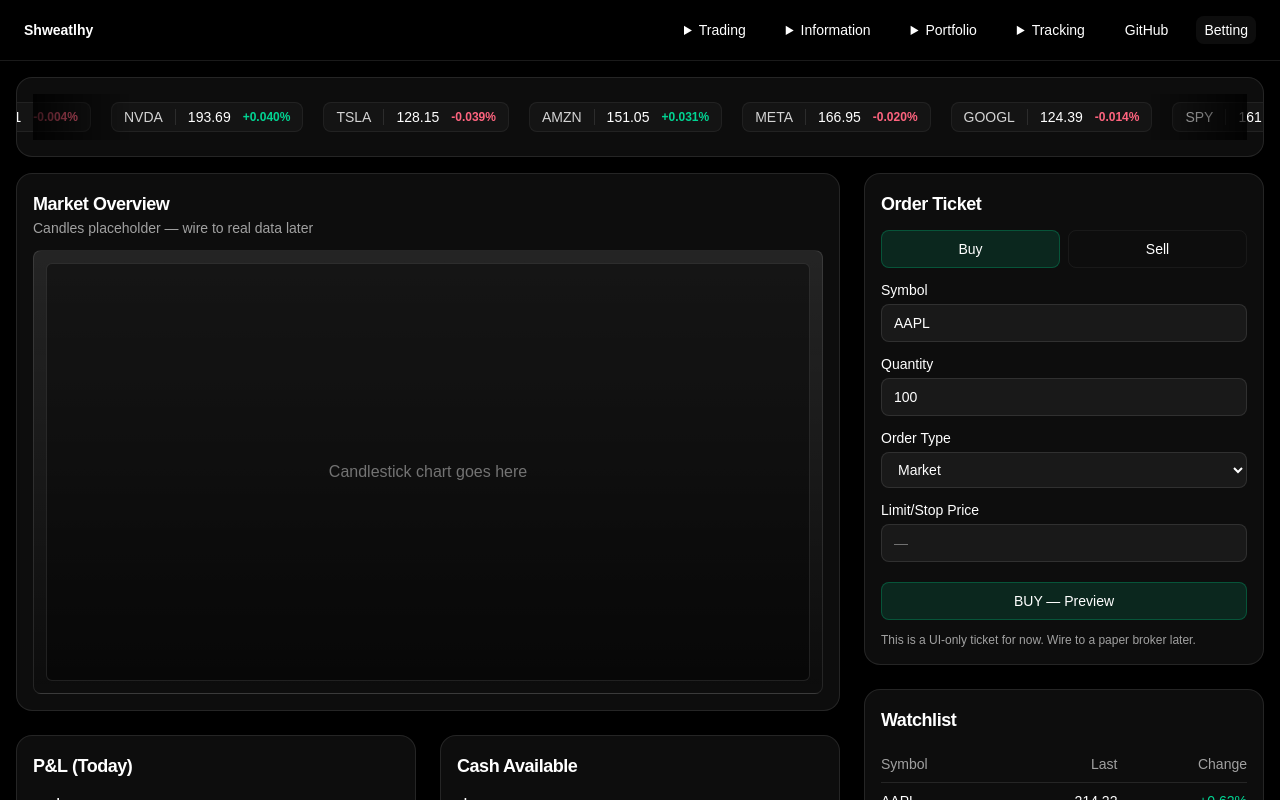
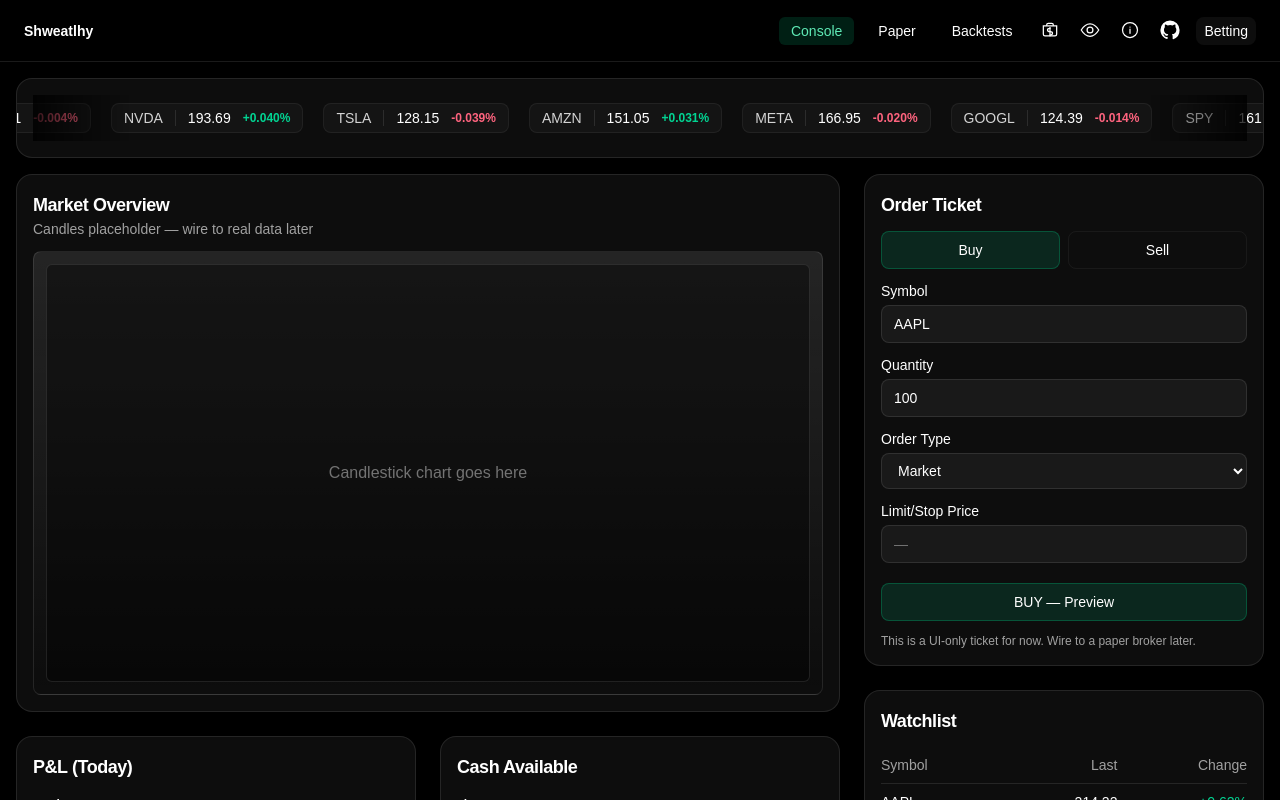
Before and after one commit to imlpstudio/zillionaire, a Next.js app: page / in a window 1280 px wide. Shown: the top 800 px of the page. Built offline with nearby package versions, Linux system fonts and the light colour scheme.

Commit message:
Nav: flatten into icon-first bar; consolidate under Crypto Console (1-2-3)

```diff
--- a/app/layout.tsx
+++ b/app/layout.tsx
@@ -5,9 +5,19 @@ export const metadata = {
   description: "Autonomous paper trading portal",
 };
 
-export default function RootLayout({
-  children,
-}: { children: React.ReactNode }) {
+function Icon({ children, title }: { children: React.ReactNode; title: string }) {
+  return (
+    <span
+      className="inline-flex h-7 w-7 items-center justify-center rounded-md hover:bg-white/10"
+      title={title}
+      aria-label={title}
+    >
+      {children}
+    </span>
+  );
+}
+
+export default function RootLayout({ children }: { children: React.ReactNode }) {
   return (
     <html lang="en">
       <body className="bg-black text-white">
@@ -18,72 +28,73 @@ export default function RootLayout({
               Shweatlhy
             </a>
 
-            {/* Grouped Nav */}
-            <div className="flex items-center gap-4">
-              {/* Trading */}
-              <details className="group relative">
-                <summary className="cursor-pointer rounded-md px-3 py-1 hover:bg-white/5">
-                  Trading
-                </summary>
-                <div className="absolute right-0 z-50 mt-2 min-w-[220px] rounded-lg border border-white/10 bg-black/95 p-2 shadow-xl backdrop-blur">
-                  <a href="/plays" className="block rounded px-3 py-2 hover:bg-white/10">Top Plays</a>
-                  <a href="/paper" className="block rounded px-3 py-2 hover:bg-white/10">Paper</a>
-                  <a href="/algos" className="block rounded px-3 py-2 hover:bg-white/10">Algos</a>
-                  <a href="/backtest" className="block rounded px-3 py-2 hover:bg-white/10">Backtests</a>
-                  <a href="/crypto/console" className="block rounded px-3 py-2 hover:bg-emerald-600/20 text-emerald-300">
-                    Crypto Console (1-2-3)
-                  </a>
-                </div>
-              </details>
+            {/* Flat, icon-first nav */}
+            <div className="flex items-center gap-2 sm:gap-3">
+              {/* Primary flow */}
+              <a
+                href="/crypto/console"
+                className="rounded-md px-3 py-1 bg-emerald-600/20 text-emerald-300 hover:bg-emerald-600/30"
+                title="Crypto Console (1-2-3)"
+              >
+                Console
+              </a>
+              <a href="/paper" className="rounded-md px-3 py-1 hover:bg-white/5" title="Paper">
+                Paper
+              </a>
+              <a href="/backtest" className="rounded-md px-3 py-1 hover:bg-white/5" title="Backtests">
+                Backtests
+              </a>
 
-              {/* Information */}
-              <details className="group relative">
-                <summary className="cursor-pointer rounded-md px-3 py-1 hover:bg-white/5">
-                  Information
-                </summary>
-                <div className="absolute right-0 z-50 mt-2 min-w-[260px] rounded-lg border border-white/10 bg-black/95 p-2 shadow-xl backdrop-blur">
-                  <a href="/evaluation-flow" className="block rounded px-3 py-2 hover:bg-white/10">Evaluation Flow</a>
-                  <a href="/validation-plan" className="block rounded px-3 py-2 hover:bg-white/10">Validation Plan</a>
-                </div>
-              </details>
+              {/* Icons: Portfolio ($), Watchlist (eye), Info (i) */}
+              <a href="/portfolio" className="rounded-md" title="Portfolio">
+                <Icon title="Portfolio ($)">
+                  <svg viewBox="0 0 24 24" fill="none" className="h-5 w-5">
+                    <path d="M4 7h16v10a2 2 0 0 1-2 2H6a2 2 0 0 1-2-2V7Z" stroke="currentColor" strokeWidth="1.5"/>
+                    <path d="M8 7V6a2 2 0 0 1 2-2h4a2 2 0 0 1 2 2v1" stroke="currentColor" strokeWidth="1.5"/>
+                    <path d="M12 10c-2 0-3 .8-3 2s1 2 3 2 3 .8 3 2-1 2-3 2" stroke="currentColor" strokeWidth="1.5" strokeLinecap="round"/>
+                    <path d="M12 9v10" stroke="currentColor" strokeWidth="1.5" strokeLinecap="round"/>
+                  </svg>
+                </Icon>
+              </a>
 
-              {/* Portfolio */}
-              <details className="group relative">
-                <summary className="cursor-pointer rounded-md px-3 py-1 hover:bg-white/5">
-                  Portfolio
-                </summary>
-                <div className="absolute right-0 z-50 mt-2 min-w-[200px] rounded-lg border border-white/10 bg-black/95 p-2 shadow-xl backdrop-blur">
-                  <a href="/portfolio" className="block rounded px-3 py-2 hover:bg-white/10">Positions</a>
-                  <a href="/watchlist" className="block rounded px-3 py-2 hover:bg-white/10">Watchlist</a>
-                </div>
-              </details>
+              <a href="/watchlist" className="rounded-md" title="Watchlist">
+                <Icon title="Watchlist">
+                  <svg viewBox="0 0 24 24" fill="none" className="h-5 w-5">
+                    <path d="M1.5 12s4.5-7.5 10.5-7.5S22.5 12 22.5 12 18 19.5 12 19.5 1.5 12 1.5 12Z" stroke="currentColor" strokeWidth="1.5"/>
+                    <circle cx="12" cy="12" r="3.5" stroke="currentColor" strokeWidth="1.5"/>
+                  </svg>
+                </Icon>
+              </a>
 
-              {/* Tracking */}
-              <details className="group relative">
-                <summary className="cursor-pointer rounded-md px-3 py-1 hover:bg-white/5">
-                  Tracking
-                </summary>
-                <div className="absolute right-0 z-50 mt-2 min-w-[220px] rounded-lg border border-white/10 bg-black/95 p-2 shadow-xl backdrop-blur">
-                  <a href="/metrics" className="block rounded px-3 py-2 hover:bg-white/10">Metrics</a>
-                  <a href="/trades" className="block rounded px-3 py-2 hover:bg-white/10">Trade Log</a>
-                </div>
-              </details>
+              <a href="/evaluation-flow" className="rounded-md" title="Information">
+                <Icon title="Information">
+                  <svg viewBox="0 0 24 24" fill="none" className="h-5 w-5">
+                    <circle cx="12" cy="12" r="9" stroke="currentColor" strokeWidth="1.5"/>
+                    <path d="M12 8.5v.01M12 11v5" stroke="currentColor" strokeWidth="1.5" strokeLinecap="round"/>
+                  </svg>
+                </Icon>
+              </a>
 
-              {/* External */}
+              {/* GitHub icon */}
               <a
                 href="https://github.com/imlpstudio/zillionaire"
                 target="_blank"
                 rel="noopener noreferrer"
-                className="rounded-md px-3 py-1 hover:bg-white/5"
+                className="rounded-md"
+                title="GitHub"
               >
-                GitHub
+                <Icon title="GitHub">
+                  <svg viewBox="0 0 24 24" fill="currentColor" className="h-5 w-5">
+                    <path d="M12 .5A11.5 11.5 0 0 0 .5 12c0 5.08 3.29 9.38 7.86 10.9.58.11.79-.26.79-.58v-2.04c-3.2.7-3.87-1.36-3.87-1.36-.53-1.34-1.3-1.7-1.3-1.7-1.06-.73.08-.71.08-.71 1.17.08 1.78 1.2 1.78 1.2 1.04 1.78 2.73 1.27 3.4.97.11-.75.41-1.27.75-1.56-2.55-.29-5.23-1.28-5.23-5.69 0-1.26.45-2.29 1.2-3.1-.12-.29-.52-1.46.11-3.04 0 0 .98-.31 3.2 1.19a11.1 11.1 0 0 1 5.83 0c2.22-1.5 3.2-1.19 3.2-1.19.63 1.58.23 2.75.11 3.04.75.81 1.2 1.84 1.2 3.1 0 4.42-2.69 5.39-5.25 5.67.42.36.8 1.07.8 2.16v3.2c0 .32.21.69.8.58A11.5 11.5 0 0 0 23.5 12 11.5 11.5 0 0 0 12 .5Z"/>
+                  </svg>
+                </Icon>
               </a>
 
-              {/* Temporary admin */}
+              {/* Temporary admin / Betting */}
               <a
                 href="/secret"
                 className="rounded-lg bg-white/5 px-2 py-1 hover:bg-white/10"
-                title="Admin Console (temporary)"
+                title="Betting (Admin Console)"
               >
                 Betting
               </a>
```
